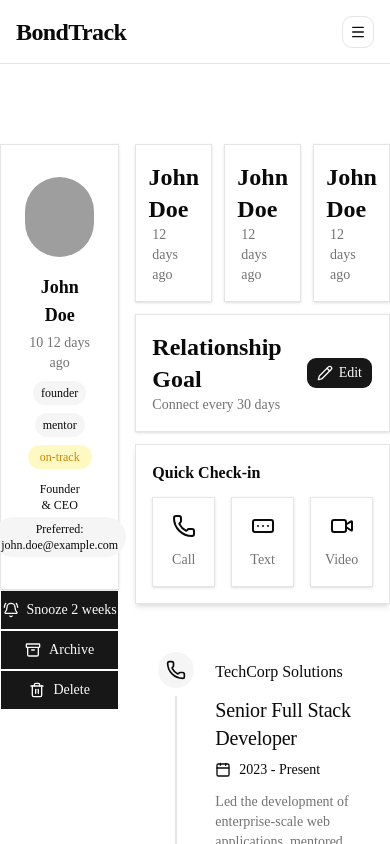
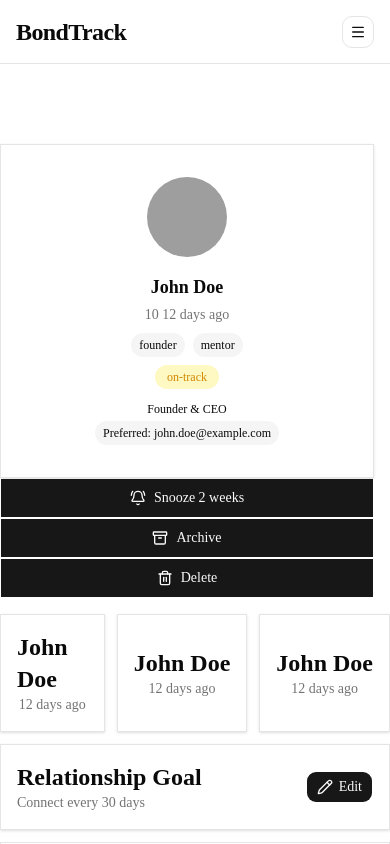
Before and after one commit to bulbul64/bond-track, a Next.js app: page /friends/1 in a window 390 px wide. Shown: the top 844 px of the page. Built offline with nearby package versions, Linux system fonts and the light colour scheme; grey boxes are pictures that could not be loaded.

Commit message:
feat: add responsive layout improvements for dashboard UI

```diff
--- a/src/app/friends/[id]/page.tsx
+++ b/src/app/friends/[id]/page.tsx
@@ -30,7 +30,7 @@
     <div className="min-h-screen flex flex-col">
       <main className="flex-1">
         <div className="max-w-6xl mx-auto mt-20">
-          <div className="grid grid-cols-3 gap-4">
+          <div className="grid md:grid-cols-3 grid-cols-1 gap-4">
             <div className="col-span-1  max-h-max">
               <FriendCard id={id}/>
               <Button className={btnClass}>
@@ -44,7 +44,7 @@
               </Button>
             </div>
             <div className="col-span-2 max-h-max">
-              <div className="grid grid-cols-3 gap-3">
+              <div className="grid md:grid-cols-3 grid-cols-1 gap-3">
                 <FriendStatsCard />
                 <ContactMetricsCard />
                 <FriendInsightCard />
```
